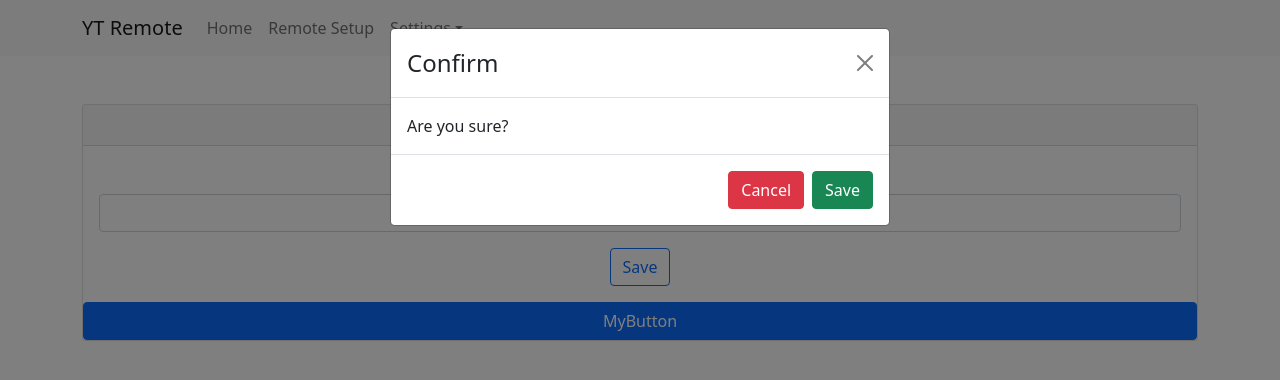
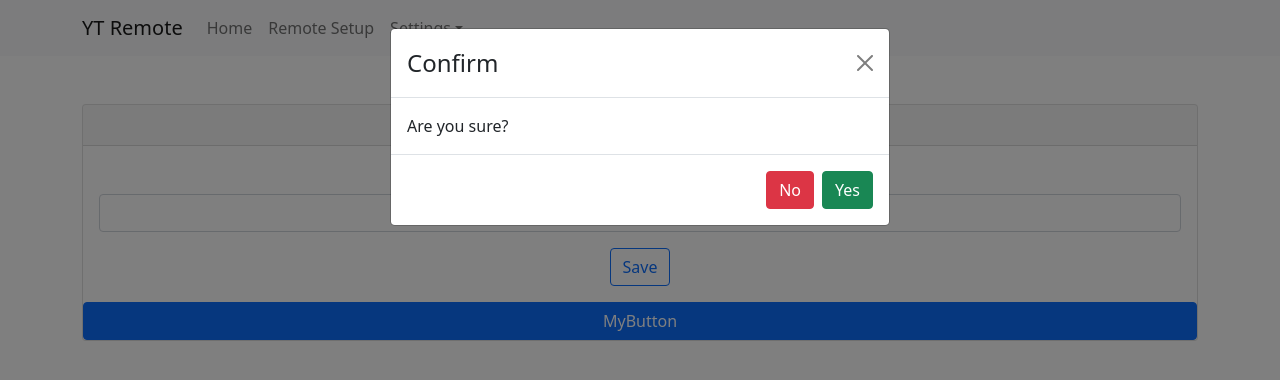
Before and after one commit to ShanuDey/yt-remote-webapp, a Next.js app: page /views/RemoteSetup in a window 1280 px wide. Both pictures are taken after a click on the button "MyButton". Shown: the top 380 px of the page. Built offline with nearby package versions, Linux system fonts and the light colour scheme.

Commit message:
update ConfirmButton component to yes/no format and pass className and varient props like bootstrap
Signed-off-by: Shanu Dey <sd4shanudey@gmail.com>

```diff
--- a/components/ConfirmButton.js
+++ b/components/ConfirmButton.js
@@ -7,9 +7,27 @@ const ConfirmButton = (props) => {
   const handleClose = () => setShow(false);
   const handleShow = () => setShow(true);
 
+  const handleNoButton = () => {
+    if (props.handleNo) {
+      props.handleNo();
+    }
+    handleClose();
+  };
+
+  const handleYesButton = () => {
+    if (props.handleYes) {
+      props.handleYes();
+    }
+    handleClose();
+  };
+
   return (
     <>
-      <Button variant='primary' onClick={handleShow}>
+      <Button
+        variant={props.variant}
+        className={props.className}
+        onClick={handleShow}
+      >
         {props.children}
       </Button>
 
@@ -19,21 +37,11 @@ const ConfirmButton = (props) => {
         </Modal.Header>
         <Modal.Body>{props.body || 'Are you sure?'}</Modal.Body>
         <Modal.Footer>
-          <Button
-            variant='danger'
-            onClick={() => {
-              props.handleCancel(), handleClose();
-            }}
-          >
-            {props.cancelButtonText || 'Cancel'}
+          <Button variant='danger' onClick={handleNoButton}>
+            {props.noButtonText || 'No'}
           </Button>
-          <Button
-            variant='success'
-            onClick={() => {
-              props.handleOkay(), handleClose();
-            }}
-          >
-            {props.okayButtonText || 'Save'}
+          <Button variant='success' onClick={handleYesButton}>
+            {props.yesButtonText || 'Yes'}
           </Button>
         </Modal.Footer>
       </Modal>
```
